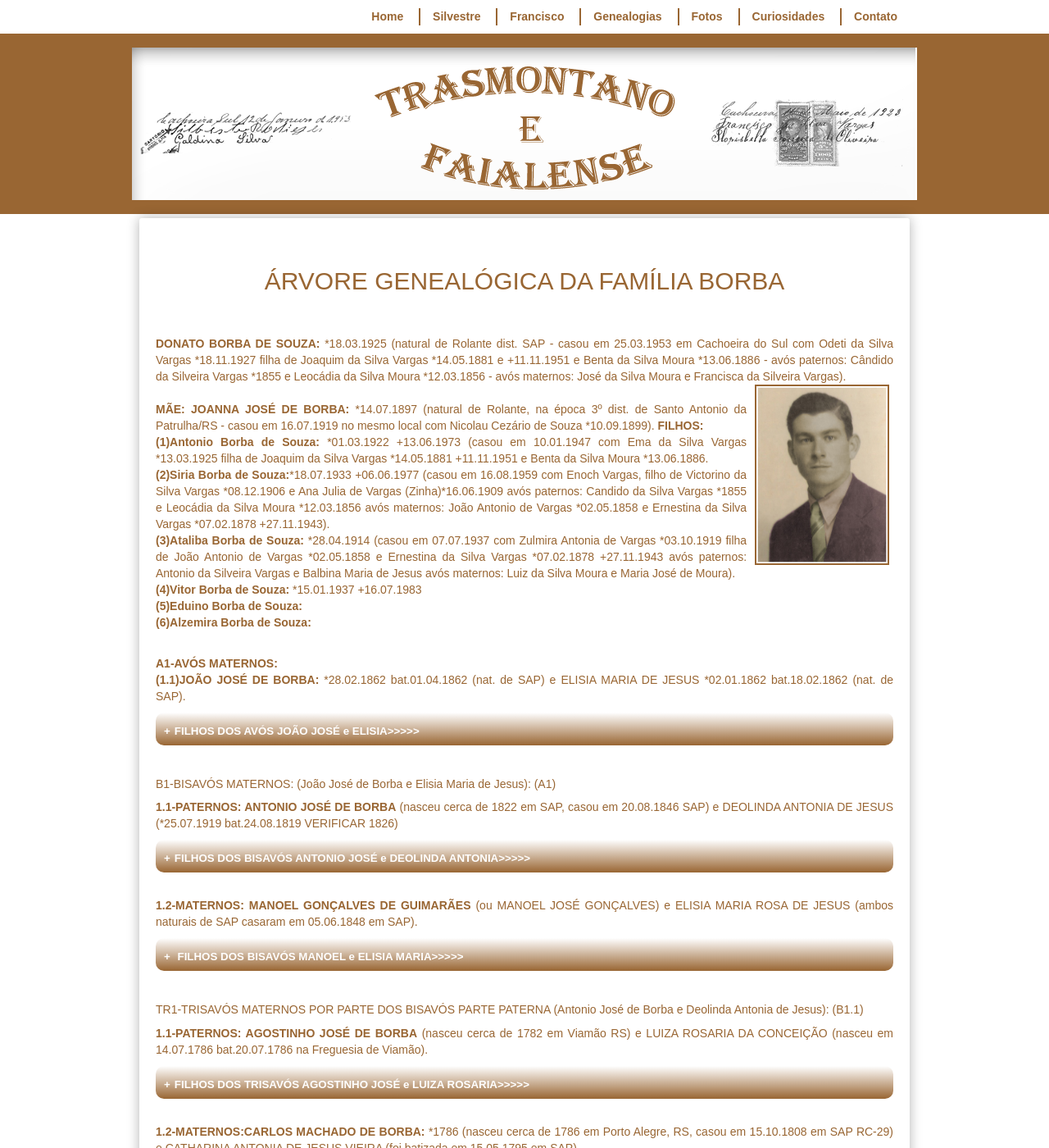
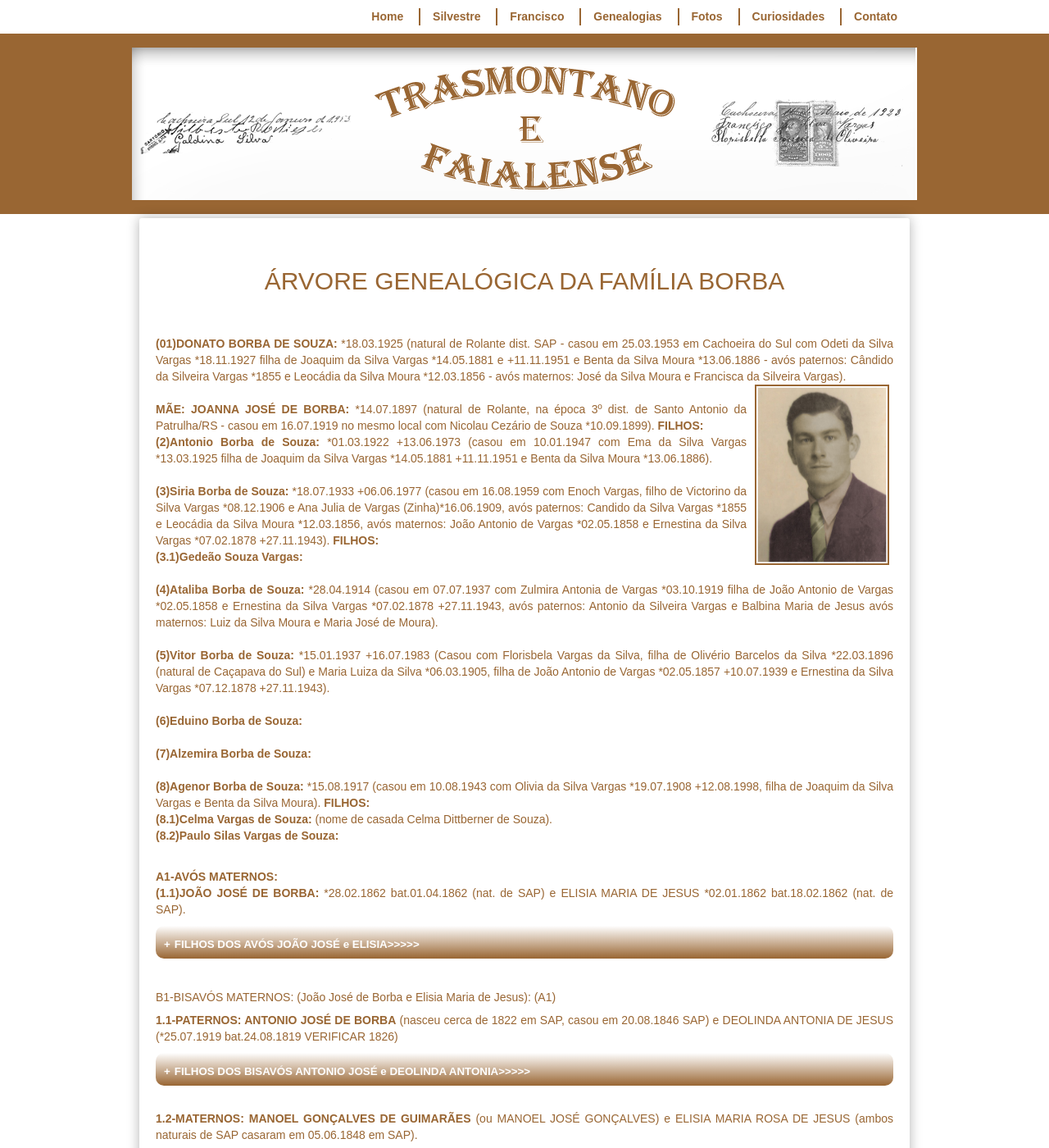
Before and after one commit to claudiovargas1955/claudiovargas1955.github.io, a Jekyll site: the page built from _pages/arvore-genealogica-da-familia-borba.html, in a window 1280 px wide and 1400 px high. Shown: the whole window at 82% size. Built offline with Jekyll 4.4.1, drawn with Linux system fonts in a browser that asks for light colours; some web fonts are replaced.

Commit message:
Update arvore-genealogica-da-familia-borba.html

```diff
--- a/_pages/arvore-genealogica-da-familia-borba.html
+++ b/_pages/arvore-genealogica-da-familia-borba.html
@@ -42,7 +42,7 @@ details[open] summary {color:#996633;
 
 <h2>ÁRVORE GENEALÓGICA DA FAMÍLIA BORBA</h2>
 <br/><br/>
-<p><b>DONATO BORBA DE SOUZA:</b> *18.03.1925 (natural de Rolante dist. SAP - casou em 25.03.1953 em Cachoeira  do Sul com Odeti da Silva
+<p><b>(01)DONATO BORBA DE SOUZA:</b> *18.03.1925 (natural de Rolante dist. SAP - casou em 25.03.1953 em Cachoeira  do Sul com Odeti da Silva
 Vargas *18.11.1927 filha de Joaquim da Silva Vargas *14.05.1881 e +11.11.1951 e Benta da Silva Moura *13.06.1886 - avós paternos:
 Cândido da Silveira Vargas *1855 e Leocádia da Silva  Moura *12.03.1856 - avós maternos: José da Silva Moura e Francisca da Silveira
 Vargas).<br/>
@@ -50,17 +50,30 @@ Vargas).<br/>
 
 <b>MÃE: JOANNA JOSÉ DE BORBA:</b> *14.07.1897 (natural de Rolante, na época 3º dist. de Santo Antonio da  Patrulha/RS - casou em
 16.07.1919 no mesmo local com Nicolau Cezário de Souza *10.09.1899).<b> FILHOS:</b><br/>
-<b>(1)Antonio Borba de Souza:</b> *01.03.1922 +13.06.1973 (casou em 10.01.1947 com Ema da Silva Vargas *13.03.1925 filha de  Joaquim da
-Silva  Vargas *14.05.1881 +11.11.1951 e Benta da Silva Moura *13.06.1886. <br/>
-<b>(2)Siria Borba de Souza:</b>*18.07.1933 +06.06.1977 (casou em 16.08.1959 com Enoch Vargas, filho de Victorino da Silva Vargas
-*08.12.1906 e Ana Julia de Vargas (Zinha)*16.06.1909  avós paternos: Candido da Silva Vargas *1855 e Leocádia da Silva  Moura *12.03.1856 avós maternos: João
-Antonio de Vargas *02.05.1858 e Ernestina da Silva Vargas  *07.02.1878 +27.11.1943).<br/>
-<b>(3)Ataliba Borba de Souza:</b> *28.04.1914 (casou em 07.07.1937 com Zulmira Antonia de Vargas *03.10.1919 filha de João Antonio de
-Vargas *02.05.1858 e Ernestina da Silva Vargas *07.02.1878 +27.11.1943 avós paternos: Antonio da Silveira Vargas e Balbina Maria de
-Jesus avós maternos: Luiz da Silva Moura e Maria José de  Moura). <br/>
-<b>(4)Vitor Borba de Souza:</b> *15.01.1937 +16.07.1983<br/>
-<b>(5)Eduino Borba de Souza:</b> <br/>
-<b>(6)Alzemira Borba de Souza:</b><br/> <br/>
+<b>(2)Antonio Borba de Souza: </b>*01.03.1922 +13.06.1973 (casou em 10.01.1947 com Ema da Silva Vargas *13.03.1925 filha de Joaquim da
+Silva Vargas *14.05.1881 +11.11.1951 e Benta da Silva Moura *13.06.1886). <br><br>
+
+<b>(3)Siria Borba de Souza: </b>*18.07.1933 +06.06.1977 (casou em 16.08.1959 com Enoch Vargas, filho de Victorino da Silva Vargas
+*08.12.1906 e Ana Julia de Vargas (Zinha)*16.06.1909, avós paternos: Candido da Silva Vargas *1855 e Leocádia da Silva Moura *12.03.1856,
+avós maternos: João Antonio de Vargas *02.05.1858 e Ernestina da Silva Vargas *07.02.1878 +27.11.1943). <b>FILHOS: </b><br>
+<b>(3.1)Gedeão Souza Vargas: </b><br><br>
+
+<b>(4)Ataliba Borba de Souza:</b> *28.04.1914 (casou em 07.07.1937 com Zulmira Antonia de Vargas *03.10.1919 filha de João Antonio de
+Vargas *02.05.1858 e Ernestina da Silva Vargas *07.02.1878 +27.11.1943, avós paternos: Antonio da Silveira Vargas e Balbina Maria de
+Jesus avós maternos: Luiz da Silva Moura e Maria José de Moura).<br/><br>
+
+<b>(5)Vitor Borba de Souza: </b>*15.01.1937 +16.07.1983 (Casou com Florisbela Vargas da Silva, filha de Olivério Barcelos da Silva
+*22.03.1896 (natural de Caçapava do Sul) e Maria Luiza da Silva *06.03.1905, filha de João Antonio de Vargas *02.05.1857 +10.07.1939 e
+Ernestina da Silva Vargas *07.12.1878 +27.11.1943). <br><br>
+
+<b>(6)Eduino Borba de Souza: </b><br/><br>
+
+<b>(7)Alzemira Borba de Souza:</b><br/><br/>
+
+<b>(8)Agenor Borba de Souza: </b> *15.08.1917 (casou em 10.08.1943 com Olivia da Silva Vargas *19.07.1908 +12.08.1998, filha de
+Joaquim da Silva Vargas e Benta da Silva Moura). <b>FILHOS: </b><br>
+<b>(8.1)Celma Vargas de Souza: </b> (nome de casada Celma Dittberner de Souza).<br>
+<b>(8.2)Paulo Silas Vargas de Souza: </b><br><br>
 
 <p><b>A1-AVÓS MATERNOS:<br/>
 
```
